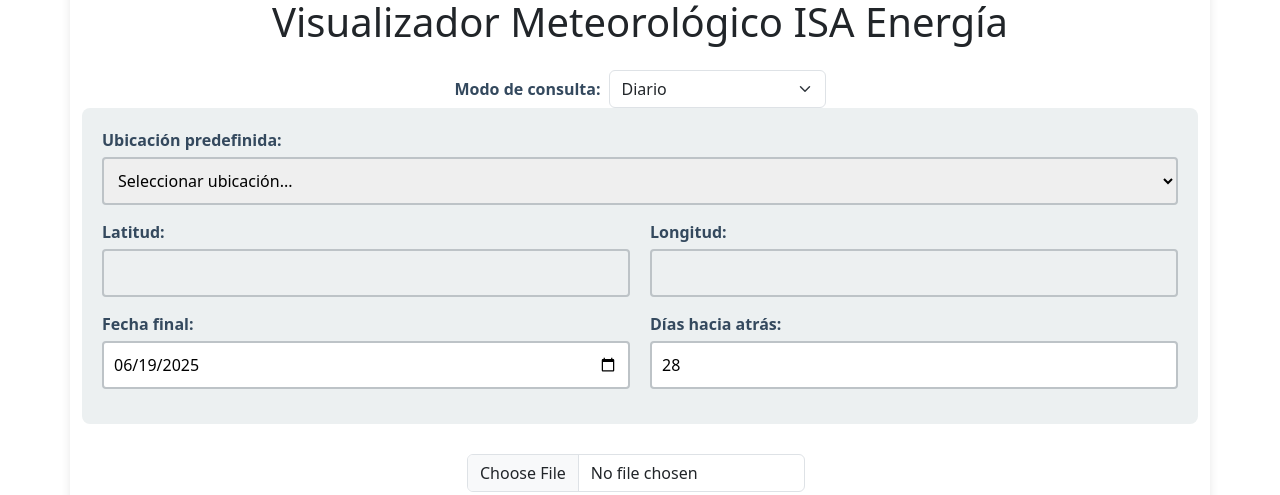
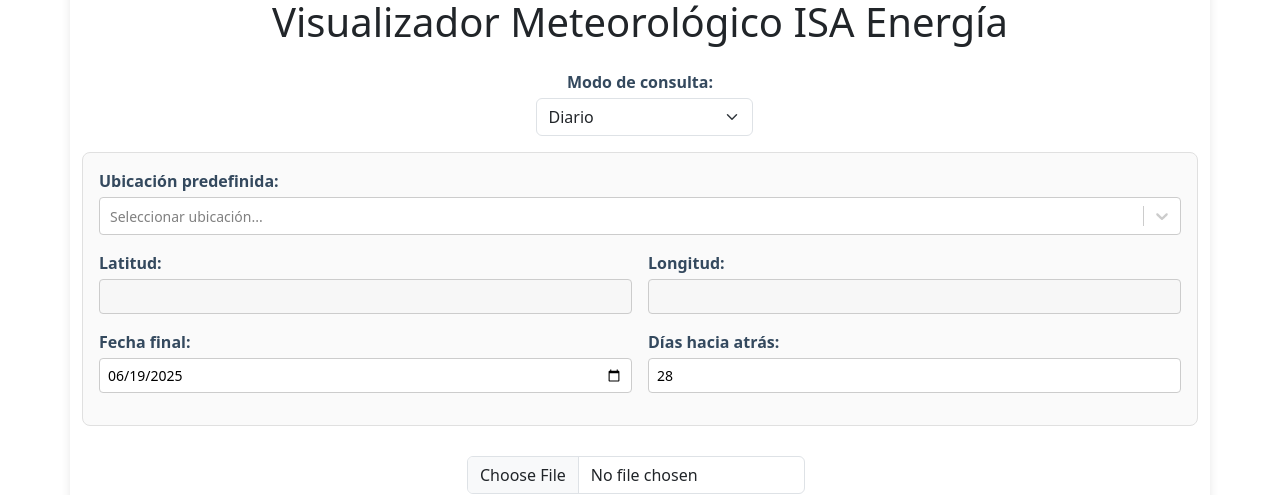
Before and after one commit to DanielD-S/visorwebmap, a React (Create React App) app: page / in a window 1280 px wide. Shown: the part 242-737 px from the top of the page. Built offline with nearby package versions, Linux system fonts and the light colour scheme.

Commit message:
Mejoras en popups de torres, trazado con polilínea, carga de capas KML/KMZ/GeoJSON

```diff
--- a/package.json
+++ b/package.json
@@ -21,6 +21,7 @@
     "react-dom": "^19.1.0",
     "react-leaflet": "^5.0.0",
     "react-scripts": "5.0.1",
+    "react-select": "^5.10.1",
     "web-vitals": "^2.1.4",
     "xlsx": "^0.18.5"
   },
--- /dev/null
+++ b/src/components/PopupInfo.css
@@ -0,0 +1,34 @@
+.popup-container {
+  font-family: Arial, sans-serif;
+  font-size: 14px;
+  line-height: 1.4;
+  min-width: 200px;
+  background-color: #ffffff;
+  padding: 10px;
+  border-radius: 8px;
+  box-shadow: 0 2px 8px rgba(0, 0, 0, 0.15);
+}
+
+.popup-title {
+  font-weight: bold;
+  font-size: 15px;
+  color: #2c3e50;
+  margin-bottom: 4px;
+}
+
+.popup-trazado {
+  font-style: italic;
+  color: #7f8c8d;
+  margin-bottom: 6px;
+}
+
+.popup-divider {
+  margin: 6px 0;
+  border: none;
+  border-top: 1px solid #e0e0e0;
+}
+
+.popup-coords {
+  color: #34495e;
+  font-size: 13px;
+}
--- /dev/null
+++ b/src/components/WeatherForm.css
@@ -0,0 +1,62 @@
+.form-container {
+  background: #fafafa;
+  padding: 1rem;
+  border-radius: 8px;
+  border: 1px solid #e0e0e0;
+  margin-top: 1rem;
+}
+
+.form-row {
+  display: flex;
+  gap: 1rem;
+  margin-bottom: 1rem;
+  flex-wrap: wrap;
+}
+
+.form-group {
+  flex: 1 1 200px;
+}
+
+.form-group label {
+  font-weight: 600;
+  display: block;
+  margin-bottom: 4px;
+}
+
+/* Estilo general de inputs y selects */
+.form-group input {
+  width: 100%;
+  padding: 6px 8px;
+  font-size: 14px;
+  border: 1px solid #ccc;
+  border-radius: 4px;
+}
+
+.text-muted {
+  color: #6c757d;
+}
+
+/* Estilos para react-select */
+.react-select__control {
+  font-size: 14px;
+  border-radius: 4px;
+  border-color: #ccc;
+  min-height: 36px;
+}
+
+.react-select__control--is-focused {
+  box-shadow: 0 0 0 2px #007bff30;
+  border-color: #007bff;
+}
+
+.react-select__option {
+  font-size: 14px;
+}
+
+.react-select__single-value {
+  font-size: 14px;
+}
+
+.react-select__menu {
+  z-index: 9999;
+}
--- a/src/components/WeatherForm.js
+++ b/src/components/WeatherForm.js
@@ -1,4 +1,6 @@
 import React from 'react';
+import Select from 'react-select';
+import './WeatherForm.css';
 
 function WeatherForm({
   selectedId,
@@ -12,17 +14,29 @@
   coordinates,
   mode
 }) {
+  // Prepara las opciones para react-select
+  const options = coordinates.map(coord => ({
+    value: coord.id,
+    label: `${coord.id}${coord.Trazado ? ` – ${coord.Trazado}` : ''}`
+  }));
+
+  // Valor seleccionado actual
+  const selectedOption = options.find(opt => opt.value === selectedId) || null;
+
   return (
     <div className="form-container">
       <div className="form-row">
         <div className="form-group">
-          <label>Ubicación predefinida:</label>
-          <select value={selectedId} onChange={e => setSelectedId(e.target.value)}>
-            <option value="">Seleccionar ubicación...</option>
-            {coordinates.map(coord => (
-              <option key={coord.id} value={coord.id}>{coord.id}</option>
-            ))}
-          </select>
+          <label htmlFor="locationSelect">Ubicación predefinida:</label>
+          <Select
+            inputId="locationSelect"
+            options={options}
+            value={selectedOption}
+            onChange={(option) => setSelectedId(option ? option.value : '')}
+            placeholder="Seleccionar ubicación..."
+            isClearable
+            classNamePrefix="react-select"
+          />
         </div>
       </div>
 
@@ -41,7 +55,11 @@
         <div className="form-row">
           <div className="form-group">
             <label>Fecha final:</label>
-            <input type="date" value={endDate} onChange={e => setEndDate(e.target.value)} />
+            <input
+              type="date"
+              value={endDate}
+              onChange={e => setEndDate(e.target.value)}
+            />
           </div>
           <div className="form-group">
             <label>Días hacia atrás:</label>
--- a/src/components/WeatherMap.js
+++ b/src/components/WeatherMap.js
@@ -9,6 +9,7 @@
   useMap
 } from 'react-leaflet';
 import 'leaflet/dist/leaflet.css';
+import './PopupInfo.css';
 import L from 'leaflet';
 import JSZip from 'jszip';
 import { coordinates } from '../data/coordinates';
@@ -82,7 +83,7 @@
         <strong>Leyenda</strong><br />
         <img src="https://raw.githubusercontent.com/pointhi/leaflet-color-markers/master/img/marker-icon-red.png" style="vertical-align: middle;" /> Torre seleccionada<br />
         <img src="https://unpkg.com/leaflet@1.9.4/dist/images/marker-icon.png" style="vertical-align: middle;" /> Otras torres<br />
-        <span style="display: inline-block; width: 20px; height: 4px; background-color: orange; vertical-align: middle; margin-right: 5px;"></span> Trazado entre torres<br />
+        <span style="display: inline-block; width: 20px; height: 4px; background-color: orange; vertical-align: middle; margin-right: 5px;"></span> NPDA-POL 2x500kv <br />
         <span style="display: inline-block; width: 20px; height: 4px; background-color: green; vertical-align: middle; margin-right: 5px;"></span> Capa cargada
       `;
       return div;
@@ -201,14 +202,12 @@
               attribution="&copy; OpenStreetMap contributors"
             />
           </LayersControl.BaseLayer>
-
           <LayersControl.BaseLayer name="🌍 Esri World Imagery">
             <TileLayer
               url="https://server.arcgisonline.com/ArcGIS/rest/services/World_Imagery/MapServer/tile/{z}/{y}/{x}"
               attribution="Tiles &copy; Esri"
             />
           </LayersControl.BaseLayer>
-
           <LayersControl.BaseLayer name="📄 CartoDB Light">
             <TileLayer
               url="https://{s}.basemaps.cartocdn.com/light_all/{z}/{x}/{y}{r}.png"
@@ -217,16 +216,43 @@
           </LayersControl.BaseLayer>
         </LayersControl>
 
+        {/* Polilínea */}
         <Polyline positions={polylineCoords} pathOptions={{ color: 'orange', weight: 3, opacity: 0.8 }} />
 
+        {/* Torre seleccionada */}
         <Marker position={[parsedLat, parsedLon]} icon={redIcon}>
-          <Popup>Torre seleccionada: {id}</Popup>
+          <Popup>
+            <div className="popup-container">
+              <div className="popup-title">🏗️ {id}</div>
+              {coordinates.find(c => c.id === id)?.Trazado && (
+                <div className="popup-trazado">🛤️ {coordinates.find(c => c.id === id).Trazado}</div>
+              )}
+              <hr className="popup-divider" />
+              <div className="popup-coords">
+                📍 <strong>Lat:</strong> {parsedLat.toFixed(5)}<br />
+                📍 <strong>Lon:</strong> {parsedLon.toFixed(5)}
+              </div>
+            </div>
+          </Popup>
         </Marker>
 
+        {/* Otras torres */}
         {coordinates.map(coord => (
           coord.id !== id && (
             <Marker key={coord.id} position={[coord.lat, coord.long]} icon={blueIcon}>
-              <Popup>{coord.id}</Popup>
+              <Popup>
+                <div className="popup-container">
+                  <div className="popup-title">🏗️ {coord.id}</div>
+                  {coord.Trazado && (
+                    <div className="popup-trazado">🛤️ {coord.Trazado}</div>
+                  )}
+                  <hr className="popup-divider" />
+                  <div className="popup-coords">
+                    📍 <strong>Lat:</strong> {coord.lat.toFixed(5)}<br />
+                    📍 <strong>Lon:</strong> {coord.long.toFixed(5)}
+                  </div>
+                </div>
+              </Popup>
             </Marker>
           )
         ))}
```
Also changed, not shown: 1 other file (tests, documents, lock files or other folders).
